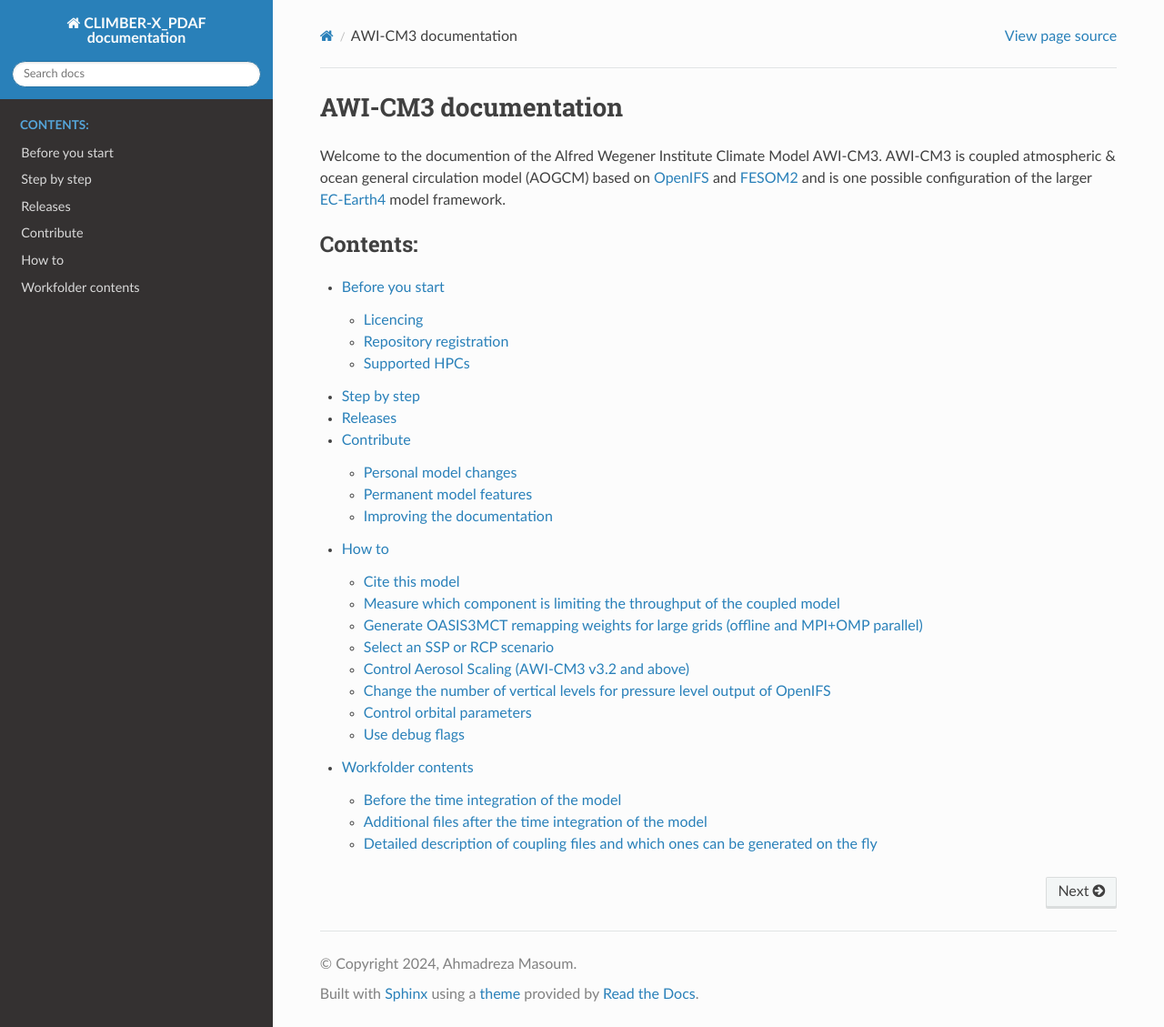
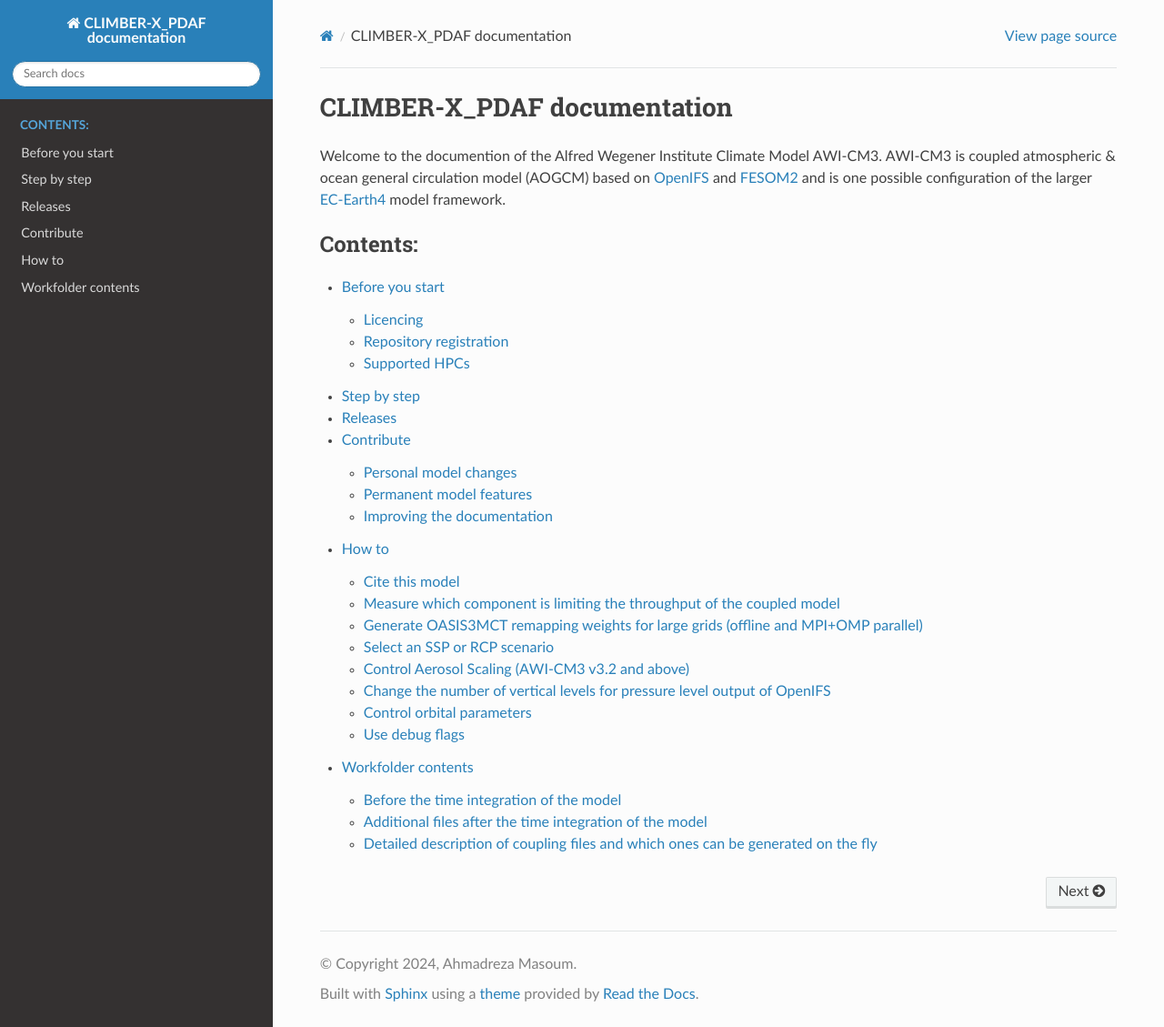
Before and after one commit to AhmadrezaMasoum/CLIMBER-X_PDAF, a Sphinx documentation site: the page built from source/index.rst, in a window 1280 px wide and 1129 px high. Shown: the whole window at 91% size. Built offline with Sphinx 7.4.7 and the Read the Docs theme 2.0.0, drawn with Linux system fonts in a browser that asks for light colours.

Commit message:
Update index.rst

```diff
--- a/source/index.rst
+++ b/source/index.rst
@@ -3,7 +3,7 @@
    You can adapt this file completely to your liking, but it should at least
    contain the root `toctree` directive.
 
-AWI-CM3 documentation
+CLIMBER-X_PDAF documentation
 =================================================
 
 Welcome to the documention of the Alfred Wegener Institute Climate Model AWI-CM3. AWI-CM3 is coupled atmospheric & ocean general circulation model (AOGCM) based on `OpenIFS <https://www.ecmwf.int/en/research/projects/openifs>`_ and `FESOM2 <https://fesom.de/models/fesom20/>`_ and is one possible configuration of the larger `EC-Earth4 <http://www.ec-earth.org/>`_ model framework.
```
